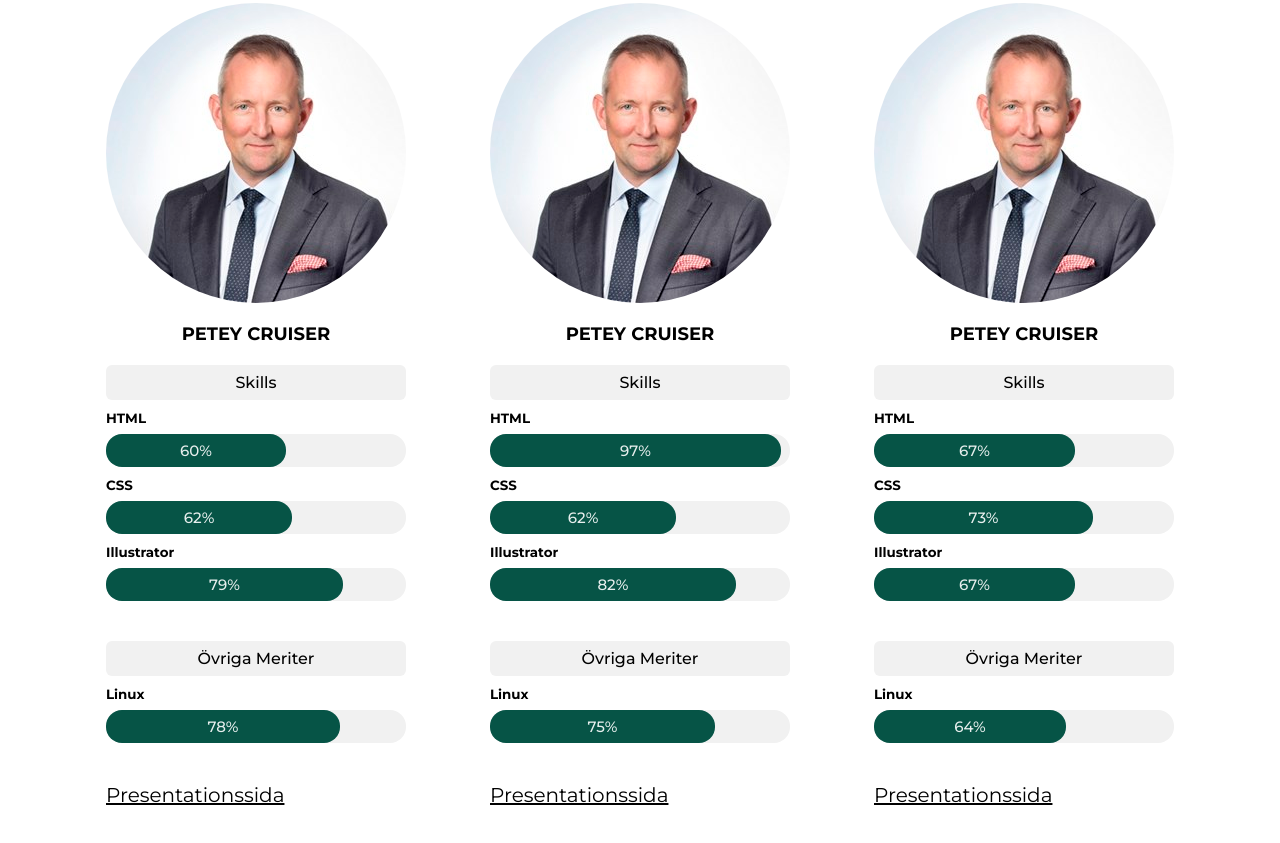
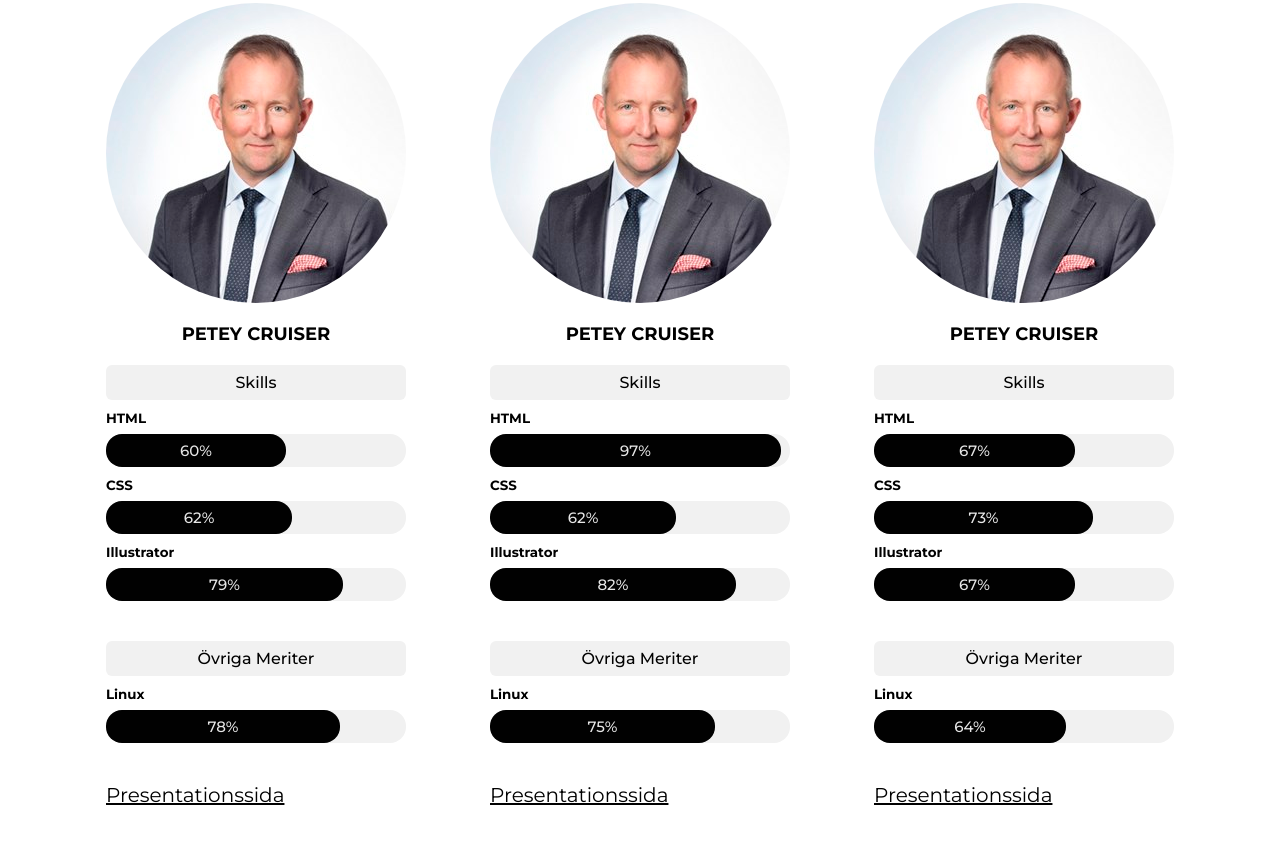
Before and after one commit to adamhn/HiTech-Website, a plain HTML site: page index.html in a window 1280 px wide. Shown: the part 1026-1869 px from the top of the page. Drawn offline with Linux system fonts and the light colour scheme.

Commit message:
Css code cleanup

```diff
--- a/css/style.css
+++ b/css/style.css
@@ -25,11 +25,6 @@ body {
   max-width: 1300px;
   margin: 0 auto;
   padding: 0 5%;
-}
-
-.progress-bar {
-  background-color: #f1f1f1;
-  border-radius: 16px;
 }
 
 /* ----- HEADINGS ----- */
@@ -264,10 +259,15 @@ a:hover {
   margin-bottom: 8px;
 }
 
+.progress-bar {
+  background-color: #f1f1f1;
+  border-radius: 16px;
+}
+
 .progress {
   text-align: center;
   width: 85%;
-  background-color: #065446;
+  background-color: #010101;
   color: rgb(255, 255, 255, 0.9);
   padding: 7px;
   font-size: 75%;
```
